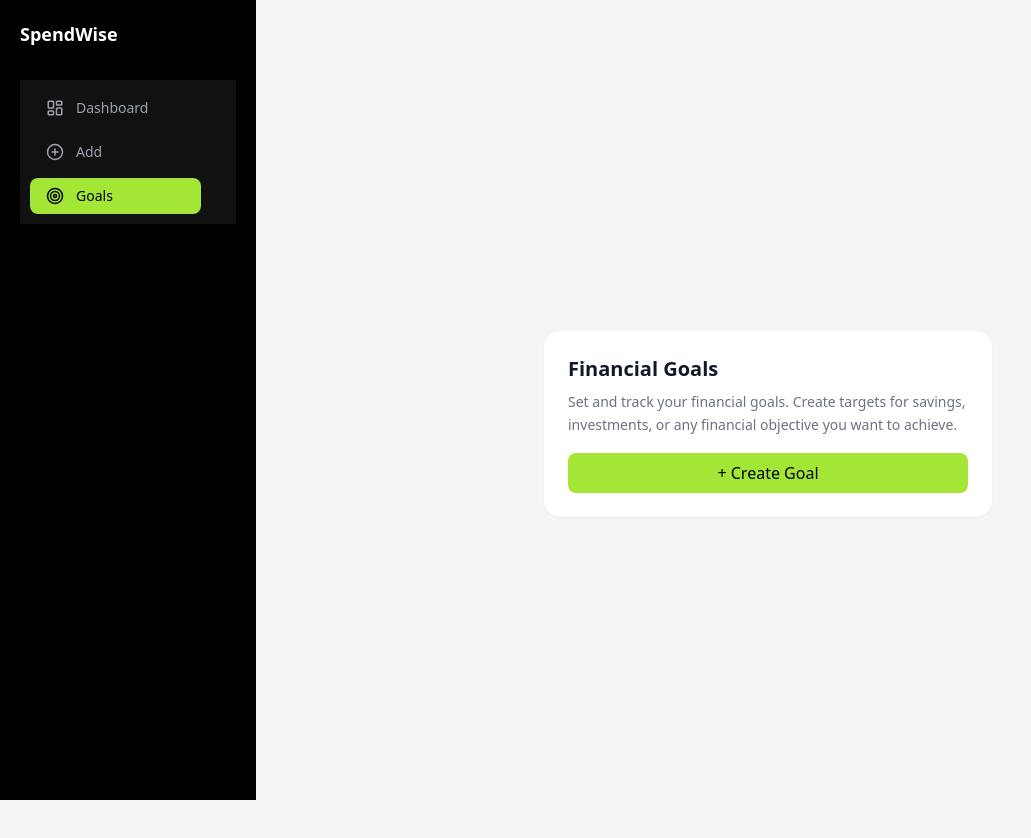
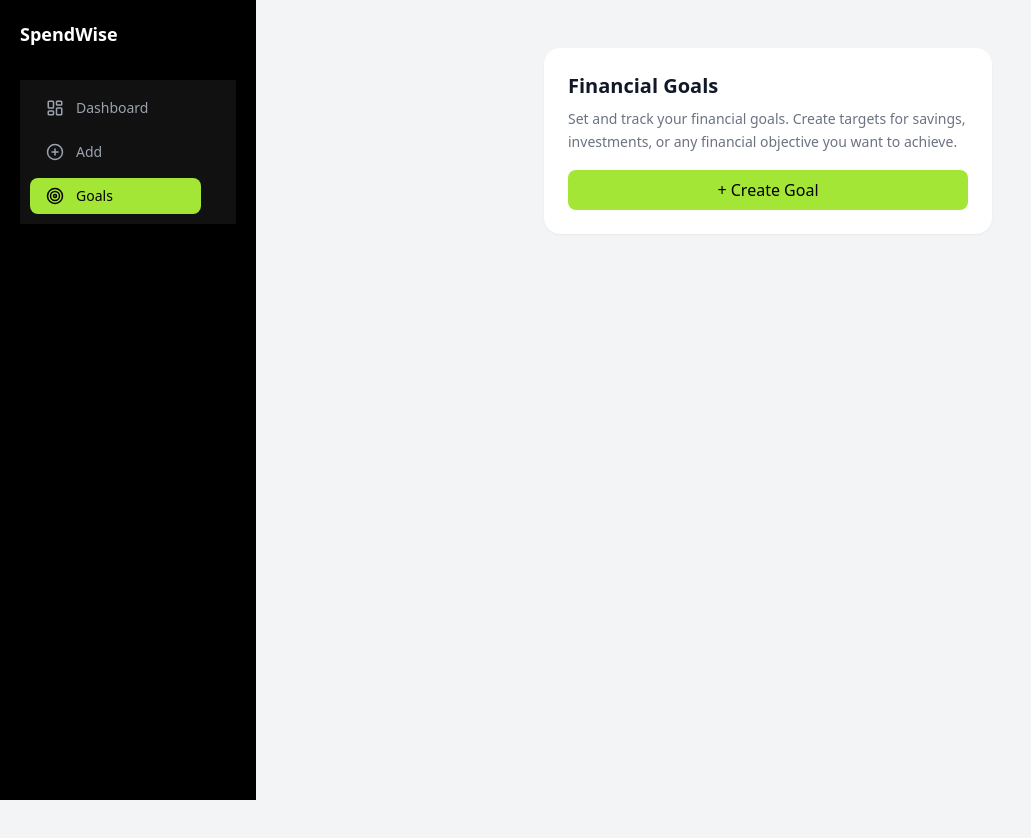
Before and after one commit to denichinv/ai-finance, a React (Vite) app in the folder ai-finance-app/client/: page /goals in a window 1280 px wide. Shown: the top 838 px of the page, without its empty margins (0-1031 px from the left). Built offline with nearby package versions, Linux system fonts and the light colour scheme.

Commit message:
fix goals layout alignment and spacing ,added comments (#6)

```diff
--- a/ai-finance-app/client/src/pages/Goals.tsx
+++ b/ai-finance-app/client/src/pages/Goals.tsx
@@ -1,7 +1,8 @@
 export default function Goals() {
   return (
-    <div className="min-h-screen bg-gray-100 flex items-center justify-center">
-      <div className="w-full max-w-md bg-white rounded-2xl shadow-sm p-6 hover:shadow-md transition transform hover:-translate-y-0.5">
+    <div className="min-h-screen bg-gray-100 p-6">
+      <div className="max-w-md mx-auto bg-white rounded-2xl shadow-sm p-6 hover:shadow-md transition">
+        {/*title + description */}
         <h1 className="text-xl font-semibold text-gray-900 mb-2">
           Financial Goals
         </h1>
@@ -11,6 +12,7 @@
           investments, or any financial objective you want to achieve.
         </p>
 
+        {/* Button */}
         <button className="w-full bg-lime-400 text-black font-medium py-2 rounded-lg hover:bg-lime-300 transition">
           + Create Goal
         </button>
```
